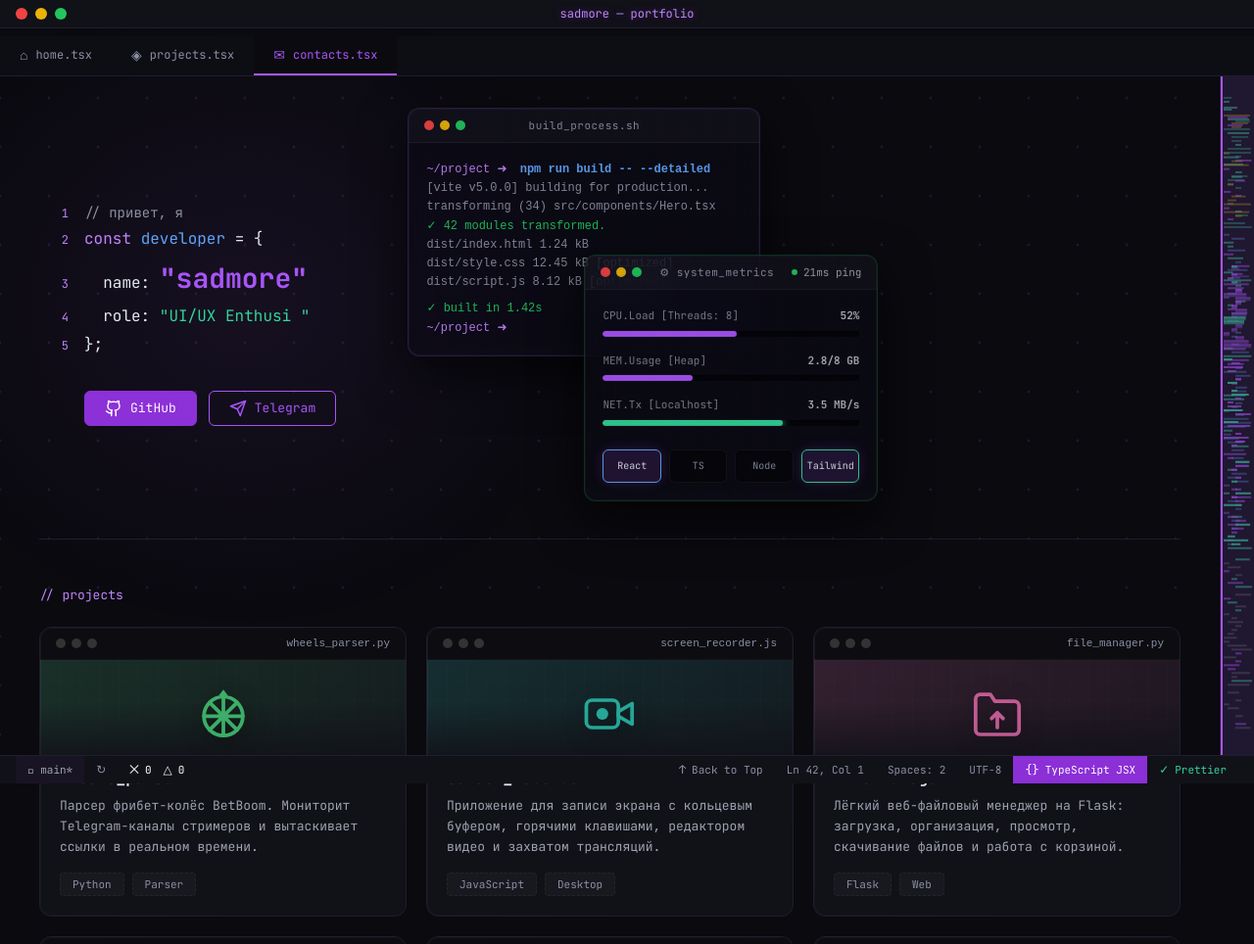
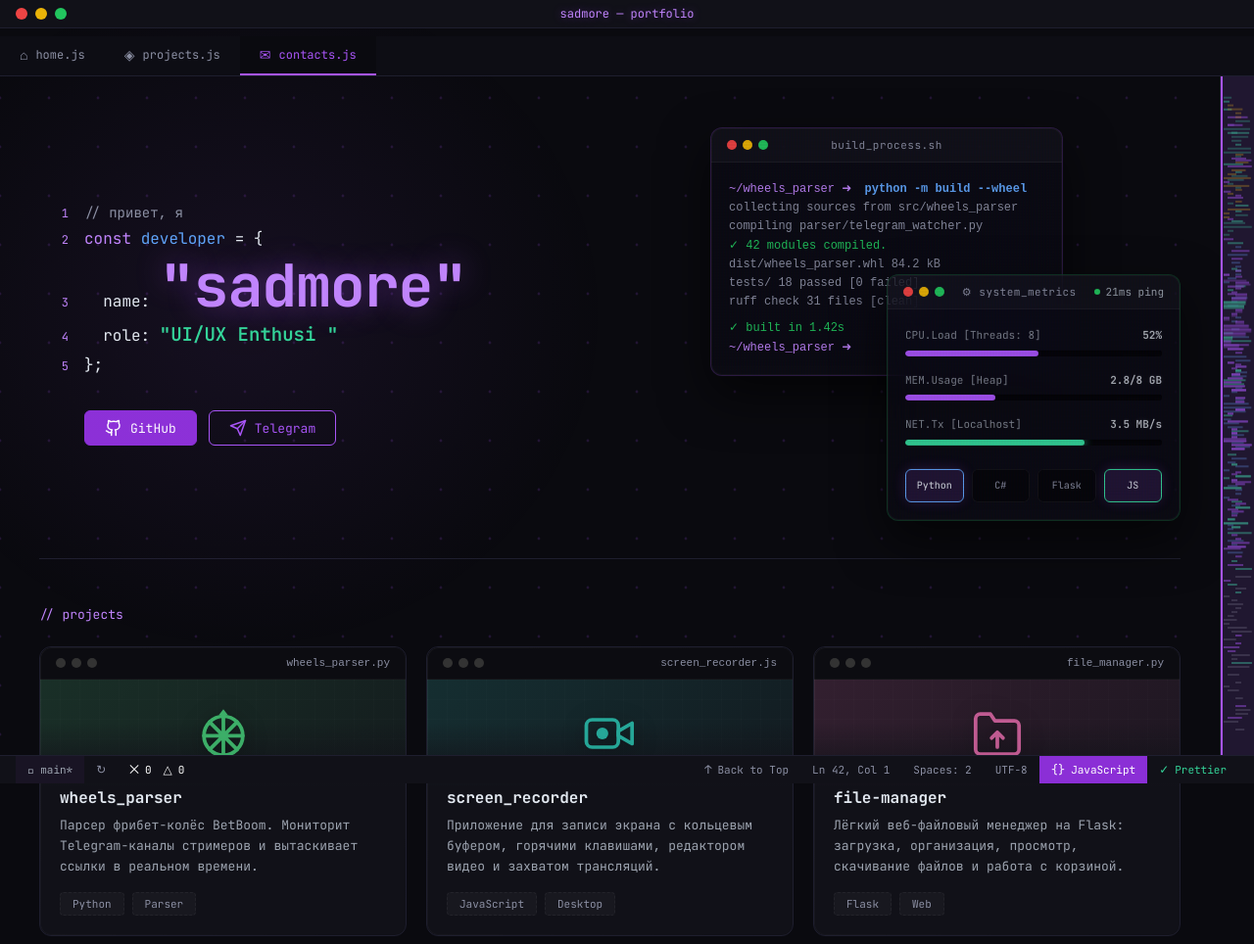
Before and after one commit to AlekBlackk/portfolio_site, a website: page index.html in a window 1280 px wide. Shown: the top 964 px of the page at 98% size. Drawn offline with Linux system fonts and the light colour scheme; animation ran at ten frames a second.

Commit message:
feat: update tab navigation labels, enhance hero section layout, and improve styling for code display

```diff
--- a/index.html
+++ b/index.html
@@ -29,17 +29,17 @@
 
   <!-- Tab Bar -->
   <nav class="tab-bar">
-    <button class="tab active" data-target="hero" aria-label="home.tsx" aria-current="page">
+    <button class="tab active" data-target="hero" aria-label="home.js" aria-current="page">
       <span class="tab__icon" aria-hidden="true">⌂</span>
-      <span class="tab__label">home.tsx</span>
+      <span class="tab__label">home.js</span>
     </button>
-    <button class="tab" data-target="projects" aria-label="projects.tsx">
+    <button class="tab" data-target="projects" aria-label="projects.js">
       <span class="tab__icon" aria-hidden="true">◈</span>
-      <span class="tab__label">projects.tsx</span>
+      <span class="tab__label">projects.js</span>
     </button>
-    <button class="tab" data-target="contacts" aria-label="contacts.tsx">
+    <button class="tab" data-target="contacts" aria-label="contacts.js">
       <span class="tab__icon" aria-hidden="true">✉</span>
-      <span class="tab__label">contacts.tsx</span>
+      <span class="tab__label">contacts.js</span>
     </button>
   </nav>
 
@@ -50,6 +50,7 @@
     <section class="hero" id="hero">
       <div class="hero__glow"></div>
       <h1 class="visually-hidden">sadmore — Full-Stack Developer</h1>
+      <div class="hero__left">
       <div class="hero__code" aria-hidden="true">
         <div class="code-line">
           <span class="line-number">1</span>
@@ -94,6 +95,7 @@
           Telegram
         </a>
       </div>
+      </div>
       <div class="hero__graphics">
         <!-- Floating Terminal -->
         <div class="floating-panel panel-terminal" data-panel-id="build-process">
@@ -103,18 +105,18 @@
             <div style="width: 42px"></div> <!-- spacer -->
           </div>
           <div class="panel-body term-content">
-            <div class="t-line"><span class="t-prompt">~/project ➜</span> <span class="t-cmd">npm run build --
-                --detailed</span></div>
-            <div class="t-line t-dim"> [vite v5.0.0] building for production...</div>
-            <div class="t-line t-dim"> transforming (34) src/components/Hero.tsx</div>
-            <div class="t-line t-success">✓ 42 modules transformed.</div>
-            <div class="t-line t-dim">dist/index.html <span class="t-size">1.24 kB</span></div>
-            <div class="t-line t-dim">dist/style.css <span class="t-size">12.45 kB</span> <span
-                class="t-highlight">[optimized]</span></div>
-            <div class="t-line t-dim">dist/script.js <span class="t-size">8.12 kB</span> <span
-                class="t-highlight">[optimized]</span></div>
+            <div class="t-line"><span class="t-prompt">~/wheels_parser ➜</span> <span class="t-cmd">python -m build
+                --wheel</span></div>
+            <div class="t-line t-dim"> collecting sources from src/wheels_parser</div>
+            <div class="t-line t-dim"> compiling parser/telegram_watcher.py</div>
+            <div class="t-line t-success">✓ 42 modules compiled.</div>
+            <div class="t-line t-dim">dist/wheels_parser.whl <span class="t-size">84.2 kB</span></div>
+            <div class="t-line t-dim">tests/ <span class="t-size">18 passed</span> <span
+                class="t-highlight">[0 failed]</span></div>
+            <div class="t-line t-dim">ruff check <span class="t-size">31 files</span> <span
+                class="t-highlight">[clean]</span></div>
             <div class="t-line t-success" style="margin-top: 8px;">✓ built in 1.42s</div>
-            <div class="t-line"><span class="t-prompt">~/project ➜</span><span class="t-cursor"></span></div>
+            <div class="t-line"><span class="t-prompt">~/wheels_parser ➜</span><span class="t-cursor"></span></div>
           </div>
         </div>
 
@@ -157,10 +159,10 @@
             </div>
 
             <div class="tech-grid">
-              <div class="tech-box active" style="--box-accent: var(--keyword-blue);">React</div>
-              <div class="tech-box">TS</div>
-              <div class="tech-box">Node</div>
-              <div class="tech-box active" style="--box-accent: var(--string-green)">Tailwind</div>
+              <div class="tech-box active" style="--box-accent: var(--keyword-blue);">Python</div>
+              <div class="tech-box">C#</div>
+              <div class="tech-box">Flask</div>
+              <div class="tech-box active" style="--box-accent: var(--string-green)">JS</div>
             </div>
           </div>
         </div>
@@ -419,7 +421,7 @@
             <div class="terminal-list">
               <a href="https://github.com/AlekBlackk" target="_blank" rel="noopener noreferrer" class="terminal-item">
                 <span class="terminal-item__type">link</span>
-                <span class="terminal-item__name">github.tsx</span>
+                <span class="terminal-item__name">github.js</span>
                 <span class="terminal-item__arrow">
                   <svg xmlns="http://www.w3.org/2000/svg" width="14" height="14" viewBox="0 0 24 24" fill="none"
                     stroke="currentColor" stroke-width="2" stroke-linecap="round" stroke-linejoin="round">
@@ -433,7 +435,7 @@
               </a>
               <a href="https://t.me/sadmoreee" target="_blank" rel="noopener noreferrer" class="terminal-item">
                 <span class="terminal-item__type">link</span>
-                <span class="terminal-item__name">telegram.tsx</span>
+                <span class="terminal-item__name">telegram.js</span>
                 <span class="terminal-item__arrow">
                   <svg xmlns="http://www.w3.org/2000/svg" width="14" height="14" viewBox="0 0 24 24" fill="none"
                     stroke="currentColor" stroke-width="2" stroke-linecap="round" stroke-linejoin="round">
@@ -453,10 +455,10 @@
           <div class="visual-glow"></div>
           <canvas id="contacts-canvas" data-testid="contacts-canvas" aria-label="Contacts visual canvas"></canvas>
           <div class="visual-labels">
-            <span class="visual-label" style="--d: 0s; --top: 10%; --left: 10%;">React</span>
-            <span class="visual-label" style="--d: 1s; --top: 80%; --left: 15%;">Node.js</span>
-            <span class="visual-label" style="--d: 2s; --top: 20%; --left: 80%;">TypeScript</span>
-            <span class="visual-label" style="--d: 3s; --top: 75%; --left: 85%;">Next.js</span>
+            <span class="visual-label" style="--d: 0s; --top: 10%; --left: 10%;">Python</span>
+            <span class="visual-label" style="--d: 1s; --top: 80%; --left: 15%;">JavaScript</span>
+            <span class="visual-label" style="--d: 2s; --top: 20%; --left: 80%;">C#</span>
+            <span class="visual-label" style="--d: 3s; --top: 75%; --left: 85%;">Flask</span>
           </div>
         </div>
       </div>
@@ -503,7 +505,7 @@
       </div>
       <div class="status-bar__item status-bar__item--accent">
         <span class="status-bar__icon">{}</span>
-        <span>TypeScript JSX</span>
+        <span>JavaScript</span>
       </div>
       <div class="status-bar__item status-bar__item--prettier">
         <span class="status-bar__icon">✓</span>
--- a/script.js
+++ b/script.js
@@ -977,12 +977,12 @@
     if (!term) return;
 
     const buildOutput = [
-      { text: " [vite v5.0.0] building for production...", class: "t-dim" },
-      { text: " transforming (34) src/components/Hero.tsx", class: "t-dim" },
-      { text: "✓ 42 modules transformed.", class: "t-success" },
-      { text: "dist/index.html 1.24 kB", class: "t-dim" },
-      { text: "dist/style.css 12.45 kB [optimized]", class: "t-dim" },
-      { text: "dist/script.js 8.12 kB [optimized]", class: "t-dim" },
+      { text: " collecting sources from src/wheels_parser", class: "t-dim" },
+      { text: " compiling parser/telegram_watcher.py", class: "t-dim" },
+      { text: "✓ 42 modules compiled.", class: "t-success" },
+      { text: "dist/wheels_parser.whl 84.2 kB", class: "t-dim" },
+      { text: "tests/ 18 passed [0 failed]", class: "t-dim" },
+      { text: "ruff check 31 files [clean]", class: "t-dim" },
       { text: "✓ built in 1.42s", class: "t-success", style: "margin-top: 8px;" }
     ];
 
--- a/style.css
+++ b/style.css
@@ -217,9 +217,21 @@ button:focus-visible,
   padding: 60px 40px 40px;
   position: relative;
   min-height: 60vh;
-  display: flex;
-  flex-direction: column;
-  justify-content: center;
+  display: grid;
+  grid-template-columns: minmax(0, 1fr) minmax(0, 480px);
+  align-items: center;
+  gap: 48px;
+}
+
+.hero__left {
+  grid-column: 1;
+  min-width: 0;
+}
+
+@media (max-width: 1200px) {
+  .hero {
+    grid-template-columns: 1fr;
+  }
 }
 
 .hero__glow {
@@ -275,13 +287,17 @@ button:focus-visible,
 }
 
 .code-name {
-  font-size: 28px;
+  font-size: clamp(38px, 5.2vw, 60px);
   font-weight: 700;
-  color: var(--accent);
+  line-height: 1.1;
+  letter-spacing: -0.02em;
+  color: var(--accent-light);
+  text-shadow: 0 0 32px rgba(168, 85, 247, 0.45);
 }
 
 .code-role {
-  font-size: 16px;
+  font-size: 19px;
+  font-weight: 600;
 }
 
 .cursor {
@@ -360,11 +376,11 @@ button:focus-visible,
 
 /* ── Hero Graphics (Dashboard) ── */
 .hero__graphics {
-  position: absolute;
-  right: 28%;
-  top: 50%;
-  transform: translateY(-50%);
-  width: 480px;
+  position: relative;
+  grid-column: 2;
+  justify-self: end;
+  width: 100%;
+  max-width: 480px;
   height: 400px;
   pointer-events: none;
   z-index: 10;
@@ -1490,11 +1506,11 @@ body {
   }
 
   .code-name {
-    font-size: 22px;
+    font-size: 34px;
   }
 
   .code-role {
-    font-size: 14px;
+    font-size: 15px;
   }
 
   .hero__buttons {
```
